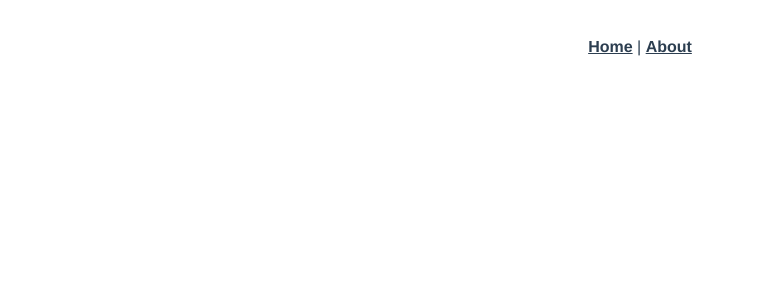
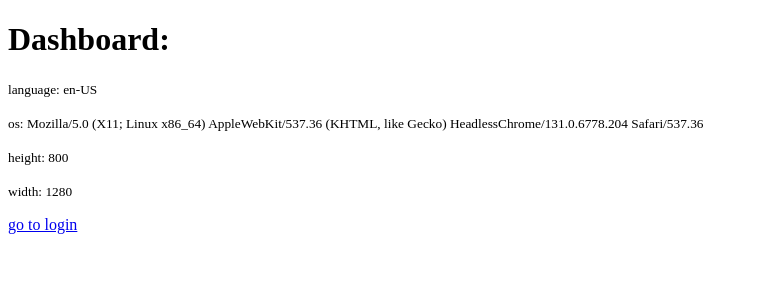
Before and after one commit to stevemkroll/styled-components, a Vue app: page /dashboard in a window 1280 px wide. Shown: the top 300 px of the page, without its empty margins (0-758 px from the left). Built offline with nearby package versions, Linux system fonts and the light colour scheme.

Commit message:
added device state

```diff
--- a/src/App.vue
+++ b/src/App.vue
@@ -1,31 +1,30 @@
 <template>
   <div id="app">
-    <div id="nav">
-      <router-link to="/">Home</router-link> |
-      <router-link to="/about">About</router-link>
-    </div>
-    <router-view/>
+    <router-view :device="device"/>
   </div>
 </template>
 
+<script>
+import { mapGetters } from "vuex";
+import { mapActions } from "vuex";
+export default {
+  name: "app",
+  computed: {
+    ...mapGetters(["device"])
+  },
+  methods: {
+    ...mapActions(["update"])
+  },
+  mounted() {
+    this.update({
+      os: window.navigator.userAgent,
+      lang: window.navigator.language,
+      height: window.outerHeight,
+      width: window.outerWidth
+    });
+  }
+};
+</script>
+
 <style>
-#app {
-  font-family: 'Avenir', Helvetica, Arial, sans-serif;
-  -webkit-font-smoothing: antialiased;
-  -moz-osx-font-smoothing: grayscale;
-  text-align: center;
-  color: #2c3e50;
-}
-#nav {
-  padding: 30px;
-}
-
-#nav a {
-  font-weight: bold;
-  color: #2c3e50;
-}
-
-#nav a.router-link-exact-active {
-  color: #42b983;
-}
 </style>
--- a/src/components/HelloWorld.vue
+++ /dev/null
@@ -1,58 +0,0 @@
-<template>
-  <div class="hello">
-    <h1>{{ msg }}</h1>
-    <p>
-      For a guide and recipes on how to configure / customize this project,<br>
-      check out the
-      <a href="https://cli.vuejs.org" target="_blank" rel="noopener">vue-cli documentation</a>.
-    </p>
-    <h3>Installed CLI Plugins</h3>
-    <ul>
-      <li><a href="https://github.com/vuejs/vue-cli/tree/dev/packages/%40vue/cli-plugin-babel" target="_blank" rel="noopener">babel</a></li>
-      <li><a href="https://github.com/vuejs/vue-cli/tree/dev/packages/%40vue/cli-plugin-eslint" target="_blank" rel="noopener">eslint</a></li>
-    </ul>
-    <h3>Essential Links</h3>
-    <ul>
-      <li><a href="https://vuejs.org" target="_blank" rel="noopener">Core Docs</a></li>
-      <li><a href="https://forum.vuejs.org" target="_blank" rel="noopener">Forum</a></li>
-      <li><a href="https://chat.vuejs.org" target="_blank" rel="noopener">Community Chat</a></li>
-      <li><a href="https://twitter.com/vuejs" target="_blank" rel="noopener">Twitter</a></li>
-      <li><a href="https://news.vuejs.org" target="_blank" rel="noopener">News</a></li>
-    </ul>
-    <h3>Ecosystem</h3>
-    <ul>
-      <li><a href="https://router.vuejs.org" target="_blank" rel="noopener">vue-router</a></li>
-      <li><a href="https://vuex.vuejs.org" target="_blank" rel="noopener">vuex</a></li>
-      <li><a href="https://github.com/vuejs/vue-devtools#vue-devtools" target="_blank" rel="noopener">vue-devtools</a></li>
-      <li><a href="https://vue-loader.vuejs.org" target="_blank" rel="noopener">vue-loader</a></li>
-      <li><a href="https://github.com/vuejs/awesome-vue" target="_blank" rel="noopener">awesome-vue</a></li>
-    </ul>
-  </div>
-</template>
-
-<script>
-export default {
-  name: 'HelloWorld',
-  props: {
-    msg: String
-  }
-}
-</script>
-
-<!-- Add "scoped" attribute to limit CSS to this component only -->
-<style scoped>
-h3 {
-  margin: 40px 0 0;
-}
-ul {
-  list-style-type: none;
-  padding: 0;
-}
-li {
-  display: inline-block;
-  margin: 0 10px;
-}
-a {
-  color: #42b983;
-}
-</style>
--- a/src/router.js
+++ b/src/router.js
@@ -1,25 +1,20 @@
 import Vue from 'vue'
 import Router from 'vue-router'
-import Home from './views/Home.vue'
 
 Vue.use(Router)
 
 export default new Router({
   mode: 'history',
   base: process.env.BASE_URL,
-  routes: [
-    {
+  routes: [{
       path: '/',
-      name: 'home',
-      component: Home
+      name: 'login',
+      component: () => import( /* webpackChunkName: "home" */ './views/**Login.vue')
     },
     {
-      path: '/about',
-      name: 'about',
-      // route level code-splitting
-      // this generates a separate chunk (about.[hash].js) for this route
-      // which is lazy-loaded when the route is visited.
-      component: () => import(/* webpackChunkName: "about" */ './views/About.vue')
+      path: '/dashboard',
+      name: 'dashboard',
+      component: () => import( /* webpackChunkName: "dashboard" */ './views/*Dashboard.vue')
     }
   ]
 })
--- a/src/store.js
+++ b/src/store.js
@@ -1,16 +1,11 @@
 import Vue from 'vue'
 import Vuex from 'vuex'
+import device from './vuex/modules/device.js'
 
 Vue.use(Vuex)
 
 export default new Vuex.Store({
-  state: {
-
-  },
-  mutations: {
-
-  },
-  actions: {
-
+  modules: {
+    device: device
   }
 })
--- /dev/null
+++ b/src/views/**Login.vue
@@ -0,0 +1,30 @@
+<template>
+  <div class="login">
+    <h1>Login:</h1>
+    <section>
+      <p>
+        <small>language: {{device.lang}}</small>
+      </p>
+      <p>
+        <small>os: {{device.os}}</small>
+      </p>
+      <p>
+        <small>height: {{device.height}}</small>
+      </p>
+      <p>
+        <small>width: {{device.width}}</small>
+      </p>
+    </section>
+    <router-link to="/dashboard">go to dashboard</router-link>
+  </div>
+</template>
+
+<script>
+export default {
+  name: "login",
+  props: ["device"]
+};
+</script>
+
+<style>
+</style>
--- /dev/null
+++ b/src/views/*Dashboard.vue
@@ -0,0 +1,30 @@
+<template>
+  <div class="dashboard">
+    <h1>Dashboard:</h1>
+    <section>
+      <p>
+        <small>language: {{device.lang}}</small>
+      </p>
+      <p>
+        <small>os: {{device.os}}</small>
+      </p>
+      <p>
+        <small>height: {{device.height}}</small>
+      </p>
+      <p>
+        <small>width: {{device.width}}</small>
+      </p>
+    </section>
+    <router-link to="/">go to login</router-link>
+  </div>
+</template>
+
+<script>
+export default {
+  name: "dashboard",
+  props: ["device"]
+};
+</script>
+
+<style>
+</style>
--- a/src/views/About.vue
+++ /dev/null
@@ -1,5 +0,0 @@
-<template>
-  <div class="about">
-    <h1>This is an about page</h1>
-  </div>
-</template>
--- a/src/views/Home.vue
+++ /dev/null
@@ -1,18 +0,0 @@
-<template>
-  <div class="home">
-    <img alt="Vue logo" src="../assets/logo.png">
-    <HelloWorld msg="Welcome to Your Vue.js App"/>
-  </div>
-</template>
-
-<script>
-// @ is an alias to /src
-import HelloWorld from '@/components/HelloWorld.vue'
-
-export default {
-  name: 'home',
-  components: {
-    HelloWorld
-  }
-}
-</script>
--- /dev/null
+++ b/src/vuex/modules/device.js
@@ -0,0 +1,28 @@
+const device = {
+  state: {
+    os: null,
+    lang: null,
+    height: null,
+    width: null
+  },
+  mutations: {
+    update(state, payload) {
+      state.os = payload.os
+      state.lang = payload.lang
+      state.height = payload.height
+      state.width = payload.width
+    }
+  },
+  actions: {
+    update(context, payload) {
+      context.commit('update', payload)
+    }
+  },
+  getters: {
+    device: (state) => {
+      return state
+    }
+  }
+}
+
+export default device
```
Also changed, not shown: src/assets/styles/main.scss (added, +7 -0 lines), src/assets/logo.png (deleted), src/main.js (line endings or trailing spaces).
